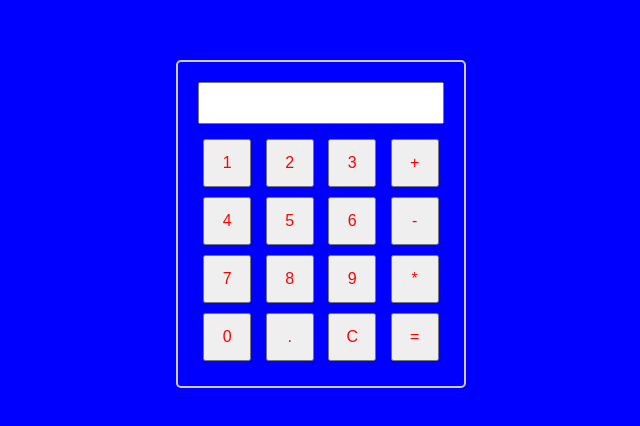
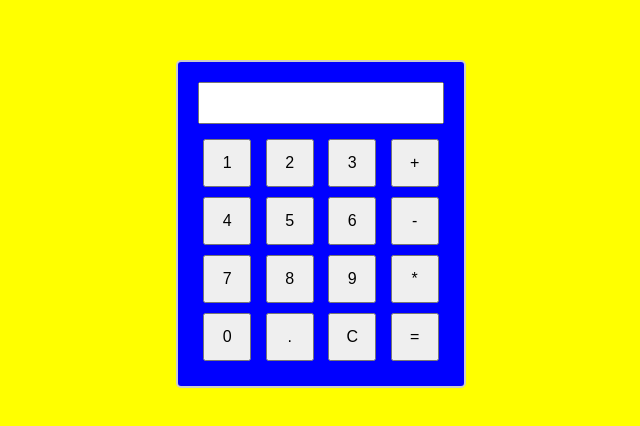
Before and after one commit to MadhuSudhan2310/Calculator, a plain HTML site: page index.html in a window 1280 px wide. Shown: the part 176-602 px from the top of the page, without its empty margins (319-959 px from the left). Drawn offline with Linux system fonts and the light colour scheme.

Commit message:
Update style.css

```diff
--- a/style.css
+++ b/style.css
@@ -5,7 +5,7 @@ body {
       align-items: center;
       height: 100vh;
       margin: 0;
-      background-color: blue;
+      background-color: yellow;
     }
 
     #calculator {
@@ -23,7 +23,7 @@ body {
       padding: 10px;
       font-size: 16px;
       box-sizing: border-box;
-     color: blue;
+     color: red;
     }
 
     button {
@@ -32,5 +32,5 @@ body {
       font-size: 16px;
       margin: 5px;
       cursor: pointer;
-color: red;
+color: black;
     }
```
